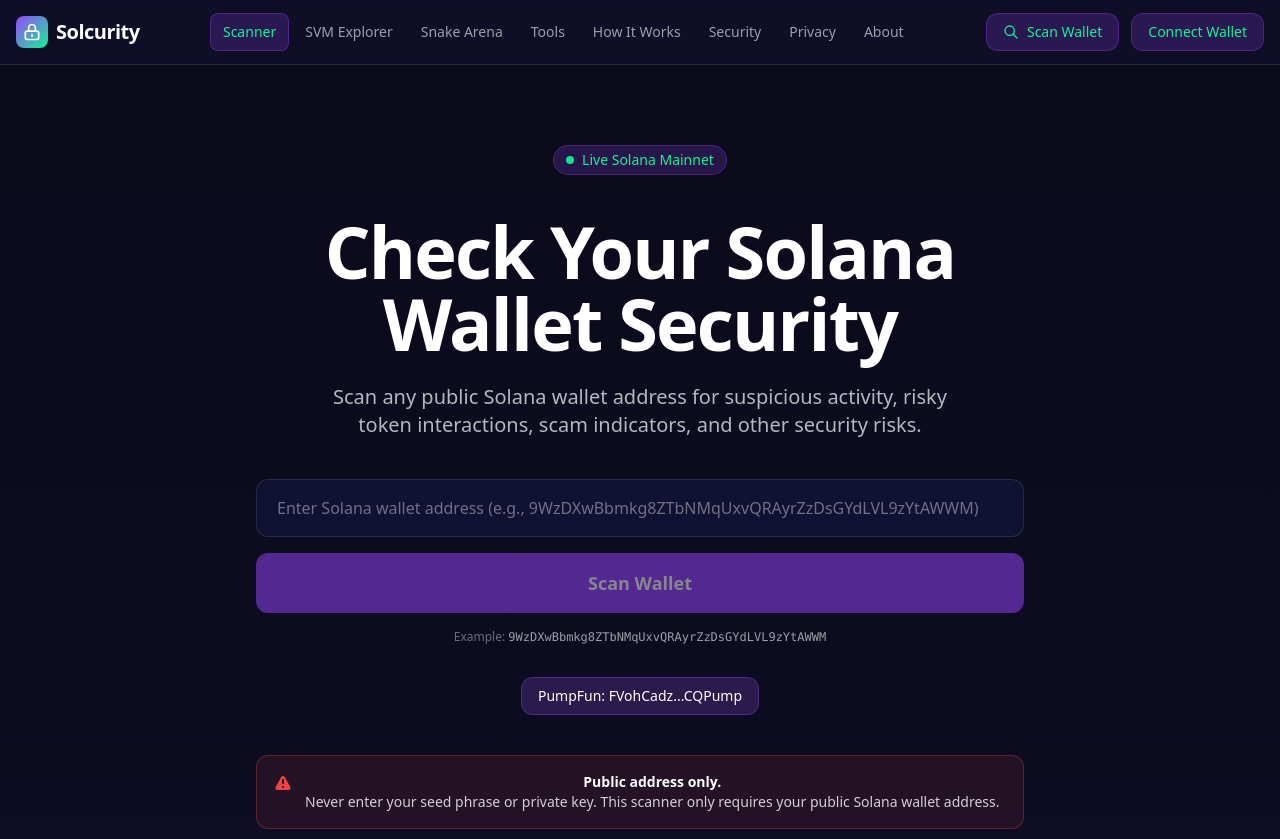
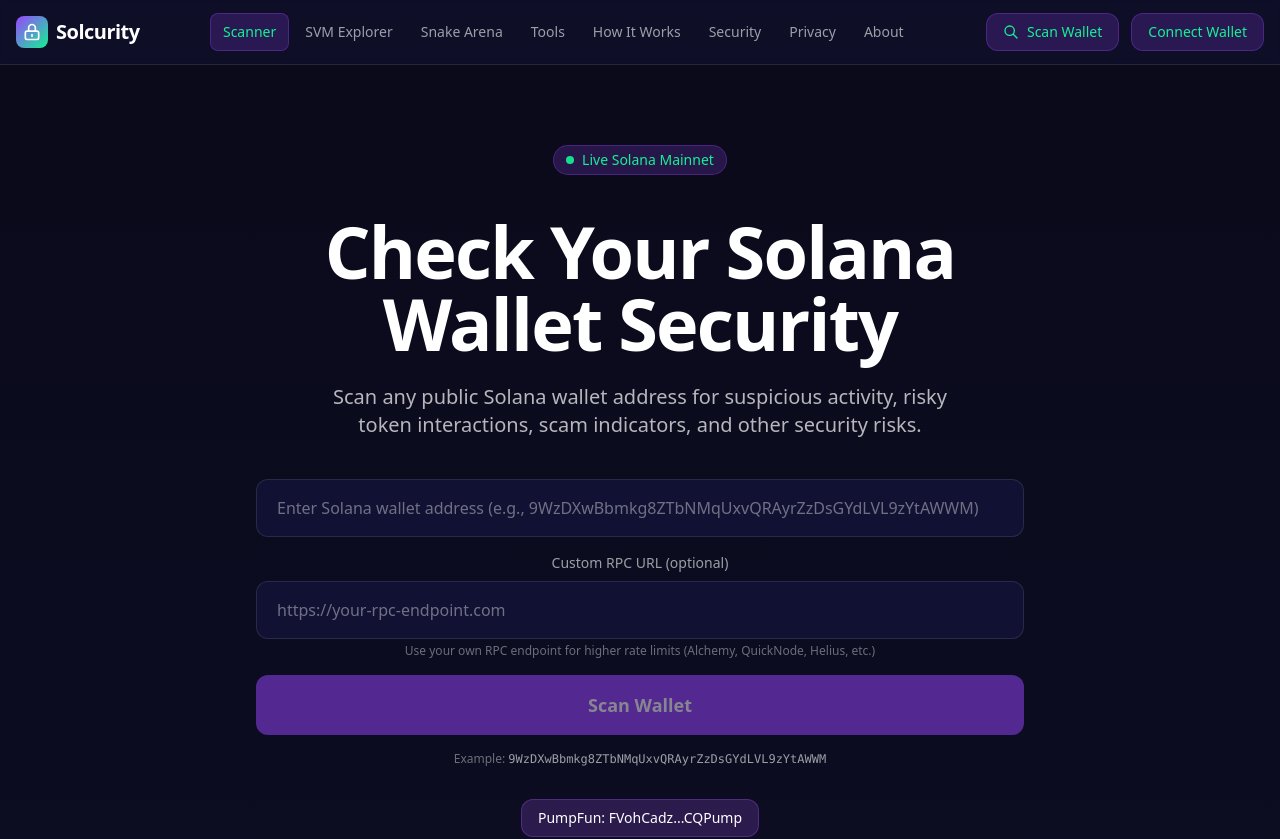
Before and after one commit to LightxSolami/Solcurity, a Next.js app: page / in a window 1280 px wide. Shown: the top 839 px of the page. Built offline with nearby package versions, Linux system fonts and the light colour scheme.

Commit message:
Add custom RPC URL support for scanner and tools - use real mainnet with your own endpoint

```diff
--- a/src/app/api/scan/route.ts
+++ b/src/app/api/scan/route.ts
@@ -41,7 +41,7 @@ export async function POST(request: NextRequest) {
     }
 
     // Run the scan
-    const result = await runScan(address);
+    const result = await runScan(address, parsed.data.rpcUrl);
 
     // Cache the result
     setCachedScan(address, result);
--- a/src/components/WalletInput.tsx
+++ b/src/components/WalletInput.tsx
@@ -6,6 +6,7 @@ import { useRouter } from "next/navigation";
 export function WalletInput() {
   const router = useRouter();
   const [address, setAddress] = useState("");
+  const [rpcUrl, setRpcUrl] = useState("");
   const [error, setError] = useState("");
   const [loading, setLoading] = useState(false);
 
@@ -18,7 +19,7 @@ export function WalletInput() {
       const response = await fetch("/api/scan", {
         method: "POST",
         headers: { "Content-Type": "application/json" },
-        body: JSON.stringify({ address }),
+        body: JSON.stringify({ address, rpcUrl: rpcUrl || undefined }),
       });
 
       const data = await response.json();
@@ -57,6 +58,19 @@ export function WalletInput() {
         )}
       </div>
 
+      <div className="relative">
+        <label className="block text-white/60 text-sm mb-2">Custom RPC URL (optional)</label>
+        <input
+          type="url"
+          value={rpcUrl}
+          onChange={(e) => setRpcUrl(e.target.value)}
+          placeholder="https://your-rpc-endpoint.com"
+          className="w-full px-5 py-4 bg-solana-card border border-white/10 rounded-xl text-white placeholder-white/40 focus:outline-none focus:ring-2 focus:ring-solana-purple focus:border-transparent text-base"
+          disabled={loading}
+        />
+        <p className="text-xs text-white/40 mt-1">Use your own RPC endpoint for higher rate limits (Alchemy, QuickNode, Helius, etc.)</p>
+      </div>
+
       {error && (
         <p className="text-risk-critical text-sm text-center" role="alert">{error}</p>
       )}
--- a/src/lib/validators.ts
+++ b/src/lib/validators.ts
@@ -33,6 +33,7 @@ export type SolanaAddressInput = z.infer<typeof SolanaAddressSchema>;
 
 export const ScanRequestSchema = z.object({
   address: SolanaAddressSchema,
+  rpcUrl: z.string().url().optional(),
 });
 
 export type ScanRequest = z.infer<typeof ScanRequestSchema>;
--- a/src/services/scan.service.ts
+++ b/src/services/scan.service.ts
@@ -12,11 +12,11 @@ import {
 } from "@/lib/scoring/risk-engine";
 import { ScanResult, SolanaWalletInfo, TokenInfo, TransactionInfo, ProgramInteraction, SecurityFinding } from "@/lib/types";
 
-export async function runScan(address: string): Promise<ScanResult> {
+export async function runScan(address: string, rpcUrl?: string): Promise<ScanResult> {
   const allFailedChecks: string[] = [];
 
   // Create a connection for the main operations
-  const connection = createSolanaConnection();
+  const connection = createSolanaConnection(rpcUrl);
 
   // 1. Wallet analysis - with retry
   let wallet: SolanaWalletInfo;
@@ -76,7 +76,7 @@ export async function runScan(address: string): Promise<ScanResult> {
         allProgramIds.add(pid);
       }
     }
-    programs = await analyzePrograms(connection, address, Array.from(allProgramIds));
+    programs = await analyzePrograms(createSolanaConnection(rpcUrl), address, Array.from(allProgramIds));
   } catch (err) {
     allFailedChecks.push("program_analysis_failed");
   }
```
